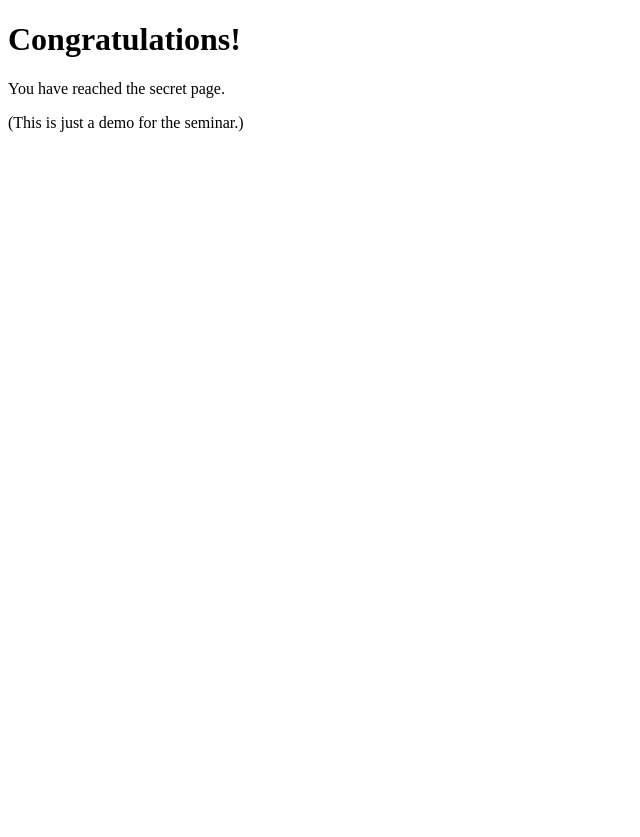
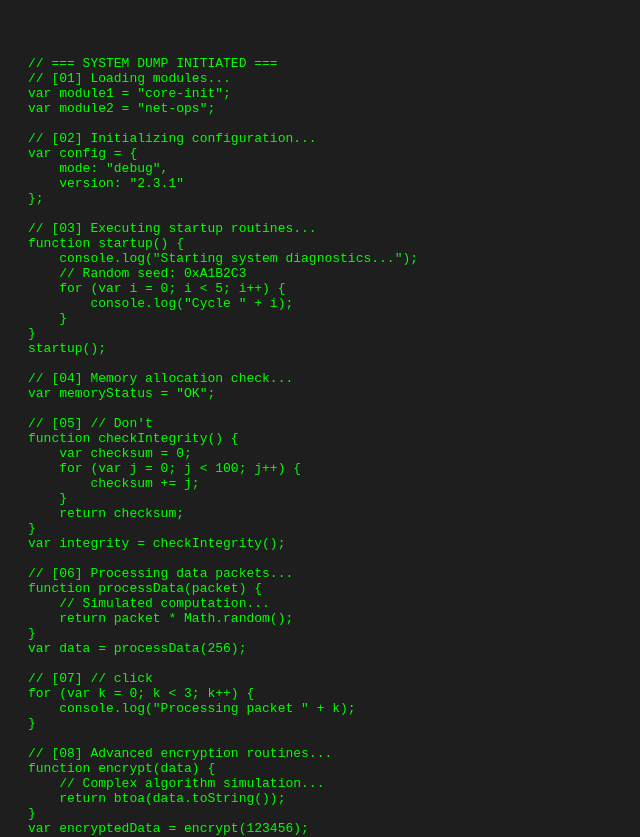
Before and after one commit to acxcil/nwCodeixcl-Betc, a plain HTML site: page index.html in a window 1280 px wide. Shown: the top 837 px of the page, without its empty margins (0-640 px from the left). Before the commit the page ends 800 px from the top, so only its background shows below. Drawn offline with Linux system fonts and the light colour scheme.

Commit message:
Update index.html

```diff
--- a/index.html
+++ b/index.html
@@ -1,22 +1,92 @@
 <!DOCTYPE html>
 <html lang="en">
-    <head>
-        <meta charset="UTF-8">
-        <meta name="viewport" content="width=device-width, initial-scale=1.0">
-        <title>You’ve won a prize!</title>
-        <!-- Google tag (gtag.js) -->
-        <script async src="https://www.googletagmanager.com/gtag/js?id=G-QNPGQPGRTX"></script>
-        <script>
-        window.dataLayer = window.dataLayer || [];
-        function gtag(){dataLayer.push(arguments);}
-        gtag('js', new Date());
+<head>
+  <meta charset="UTF-8">
+  <title>System Log Dump</title>
+  <style>
+    body {
+      background-color: #1e1e1e;
+      color: #00ff00;
+      font-family: monospace;
+      padding: 20px;
+      white-space: pre-wrap;
+    }
+  </style>
+</head>
+<body>
+<pre>
+// === SYSTEM DUMP INITIATED ===
+// [01] Loading modules...
+var module1 = "core-init";
+var module2 = "net-ops";
 
-        gtag('config', 'G-QNPGQPGRTX');
-        </script>
-    </head>
-<body>
-    <h1>Congratulations!</h1>
-    <p>You have reached the secret page.</p>
-    <p>(This is just a demo for the seminar.)</p>
+// [02] Initializing configuration...
+var config = {
+    mode: "debug",
+    version: "2.3.1"
+};
+
+// [03] Executing startup routines...
+function startup() {
+    console.log("Starting system diagnostics...");
+    // Random seed: 0xA1B2C3
+    for (var i = 0; i < 5; i++) {
+        console.log("Cycle " + i);
+    }
+}
+startup();
+
+// [04] Memory allocation check...
+var memoryStatus = "OK";
+
+// [05] // Don't
+function checkIntegrity() {
+    var checksum = 0;
+    for (var j = 0; j < 100; j++) {
+        checksum += j;
+    }
+    return checksum;
+}
+var integrity = checkIntegrity();
+
+// [06] Processing data packets...
+function processData(packet) {
+    // Simulated computation...
+    return packet * Math.random();
+}
+var data = processData(256);
+
+// [07] // click
+for (var k = 0; k < 3; k++) {
+    console.log("Processing packet " + k);
+}
+
+// [08] Advanced encryption routines...
+function encrypt(data) {
+    // Complex algorithm simulation...
+    return btoa(data.toString());
+}
+var encryptedData = encrypt(123456);
+
+// [09] // suspicious
+var networkTraffic = [];
+for (var n = 0; n < 10; n++) {
+    networkTraffic.push("Packet_" + n);
+}
+
+// [10] Data verification...
+if (integrity > 1000) {
+    console.log("Integrity check passed.");
+} else {
+    console.log("Integrity check failed.");
+}
+
+// [11] // links
+console.log("Finalizing system dump...");
+
+// [12] Logging complete.
+console.log("System dump complete. All operations executed.");
+// === END OF SYSTEM DUMP ===
+</pre>
 </body>
 </html>
```
